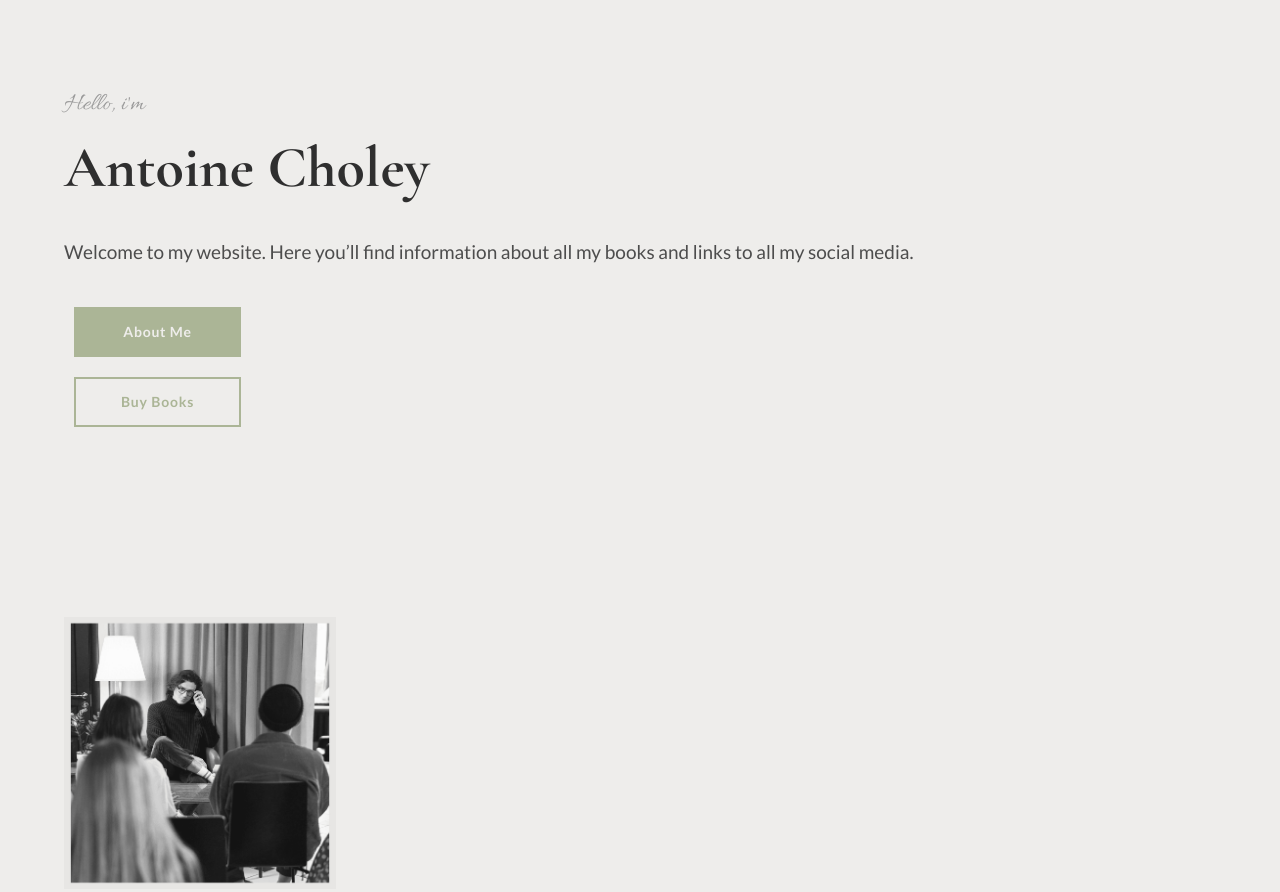
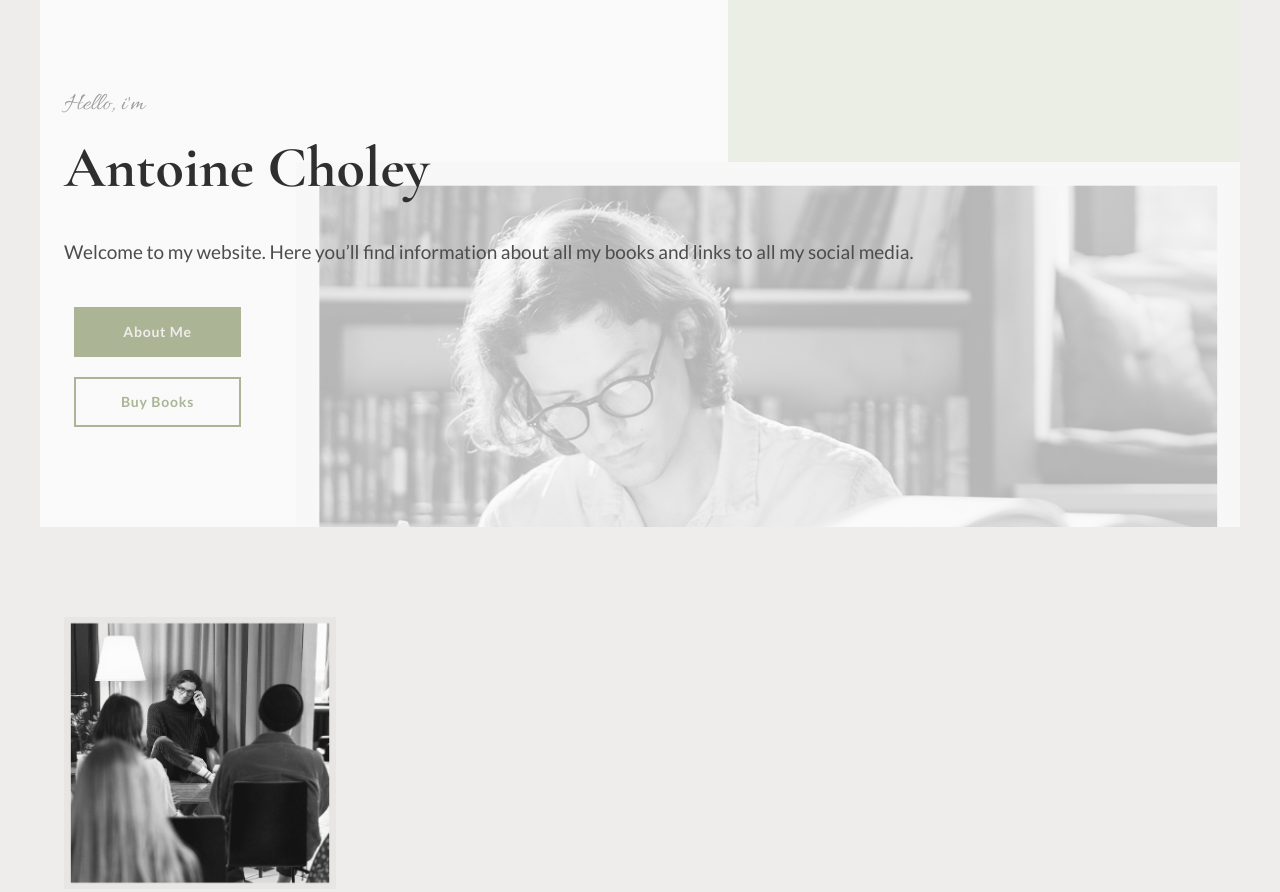
Before and after one commit to farzamgt/personal-project, a plain HTML site: page index.html in a window 1280 px wide. Shown: the top 892 px of the page. Drawn offline with nearby package versions, Linux system fonts and the light colour scheme.

Commit message:
bg for about has been added

```diff
--- a/styles/styles.css
+++ b/styles/styles.css
@@ -29,6 +29,14 @@
 }
 
 /* Banner */
+.banner__container {
+    background-image: linear-gradient(rgba(255, 255, 255, 0.7), rgba(255, 255, 255, 0.7)), url(../images/img-banner-2.png);
+    width: 100%;
+    height: auto;
+    background-size: cover;
+    background-repeat: no-repeat;
+    background-position: left;
+}
 
 h1 {
     margin: 20px 0;
```
Also changed, not shown: images/img-banner-2.png (added).
